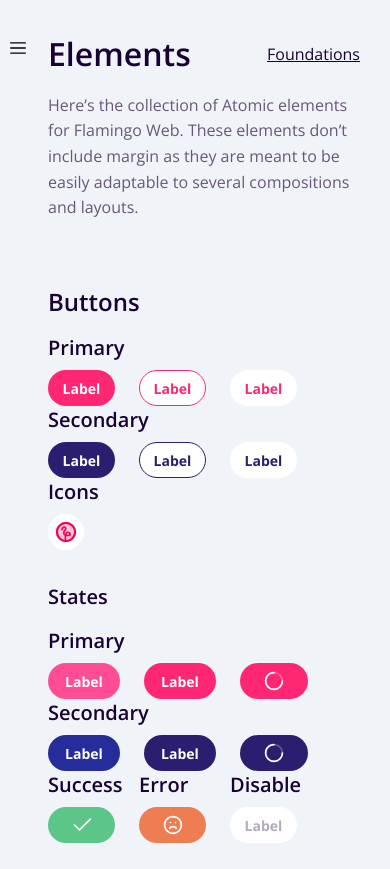
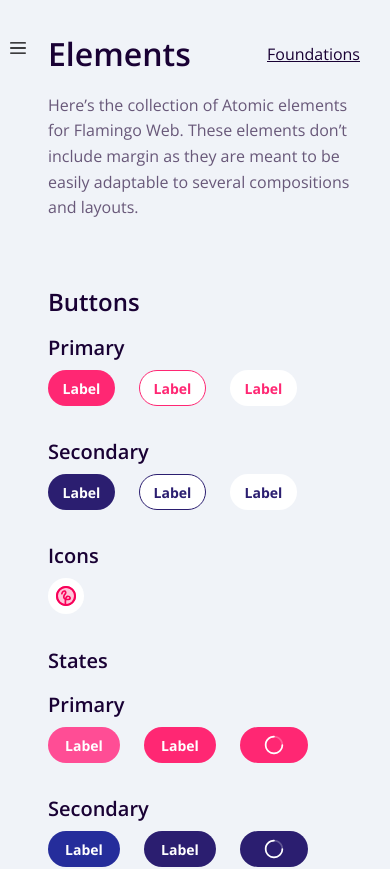
Before and after one commit to MANEESH-P/flamingo-web, a React (Create React App) app: page /elements in a window 390 px wide. Shown: the top 869 px of the page. Built offline with nearby package versions, Linux system fonts and the light colour scheme.

Commit message:
css fixes

```diff
--- a/src/Containers/ElementsLayout/ElementsLayout.js
+++ b/src/Containers/ElementsLayout/ElementsLayout.js
@@ -181,27 +181,27 @@ export default function ElementsLayout() {
         <h2 ref={buttonsRef} className="mb-4">
           Buttons
         </h2>
-        <div className="container mb-8">
-          <div className="primary-buttons mr-1">
+        <div className="container">
+          <div className="primary-buttons mr-1 mb-8">
             <h3 className="mb-2">Primary</h3>
             <Button variant="primary" type="default" label="Label"></Button>
             <Button variant="primary" type="outline" label="Label"></Button>
             <Button variant="primary" type="minimal" label="Label"></Button>
           </div>
-          <div className="secondary-buttons mr-1">
+          <div className="secondary-buttons mr-1 mb-8">
             <h3 className="mb-2">Secondary</h3>
             <Button variant="secondary" type="default" label="Label"></Button>
             <Button variant="secondary" type="outline" label="Label"></Button>
             <Button variant="secondary" type="minimal" label="Label"></Button>
           </div>
-          <div className="icon-buttons mr-1">
+          <div className="icon-buttons mr-1 mb-8">
             <h3 className="mb-2">Icons</h3>
             <Button variant="icon" label={<Icon />}></Button>
           </div>
         </div>
         <h3 className="mb-4">States</h3>
-        <div className="container mb-8">
-          <div className="primary-button">
+        <div className="container ">
+          <div className="primary-button mb-8">
             <h3 className="mb-2">Primary</h3>
             <div className="buttons">
               <Button
@@ -226,7 +226,7 @@ export default function ElementsLayout() {
               ></Button>
             </div>
           </div>
-          <div className="secondary-button">
+          <div className="secondary-button mb-8">
             <h3 className="mb-2">Secondary</h3>
             <div className="buttons">
               <Button
@@ -251,15 +251,15 @@ export default function ElementsLayout() {
               ></Button>
             </div>
           </div>
-          <div className="success">
+          <div className="success mb-8">
             <h3 className="mb-2">Success</h3>
             <Button variant="success" type="default" label="Label"></Button>
           </div>
-          <div className="Error">
+          <div className="Error mb-8">
             <h3 className="mb-2">Error</h3>
             <Button variant="error" type="default" label="Label"></Button>
           </div>
-          <div className="Disable">
+          <div className="Disable mb-8">
             <h3 className="mb-2">Disable</h3>
             <Button variant="disabled" type="default" label="Label"></Button>
           </div>
@@ -349,8 +349,8 @@ export default function ElementsLayout() {
           </div>
         </div>
         {/* <div className="container"> */}
-        <div ref={checkboxRef} className="inner-container mb-8">
-          <div className="checkbox-types">
+        <div ref={checkboxRef} className="inner-container ">
+          <div className="checkbox-types mb-8">
             <h3>Checkboxes</h3>
             <Checkbox variant="normal" label="checkbox" />
             <Checkbox variant="hover" label="hover" />
@@ -374,7 +374,7 @@ export default function ElementsLayout() {
               indeterminate={true}
             />
           </div>
-          <div ref={radioRef} className="radio-types">
+          <div ref={radioRef} className="radio-types mb-8">
             <h3>Radio buttons</h3>
             <RadioButton variant="normal" label="Radio" name="radio" />
             <RadioButton variant="hover" label="Hover" name="radio" />
@@ -398,7 +398,7 @@ export default function ElementsLayout() {
               name="disabled"
             />
           </div>
-          <div ref={toggleRef} className="toggle-types">
+          <div ref={toggleRef} className="toggle-types mb-8">
             <h3>Toggles</h3>
             <Toggle label="Toggle" />
             <Toggle label="Hover" hover={true} />
--- a/src/Sass/pages/elementslayout.scss
+++ b/src/Sass/pages/elementslayout.scss
@@ -4,11 +4,14 @@
 }
 .nav {
   // flex-grow: 1;
+  position: fixed;
   width: 20vw;
+  position: fixed;
 }
 
 .components {
   // flex-grow: 4;
+  margin-left: 20vw;
   width: 80vw;
   background: #f0f3f8;
 }
@@ -67,6 +70,8 @@ h4 {
     display: none;
   }
   .components {
+    margin-left: 0;
+
     width: 100vw;
     // padding: 2rem;
   }
--- a/src/Sass/pages/foundationlayout.scss
+++ b/src/Sass/pages/foundationlayout.scss
@@ -3,18 +3,21 @@
   min-height: 100vh;
   .foundations {
     // flex-grow: 4;
+    margin-left: 20vw;
     width: 80vw;
     background: #f0f3f8;
   }
 }
 .nav {
   //   flex-grow: 1;
+  position: fixed;
   width: 20vw;
   display: flex;
   justify-content: center;
   margin-top: 6rem;
   h4 {
     font-weight: bold;
+    cursor: pointer;
   }
 }
 
@@ -57,3 +60,12 @@ header {
   justify-content: space-between;
   align-items: center;
 }
+
+@media only screen and (max-width: 600px) {
+  .foundation-layout .foundations {
+    margin-left: 0;
+
+    width: 100vw;
+    // padding: 2rem;
+  }
+}
```
